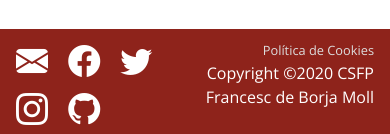
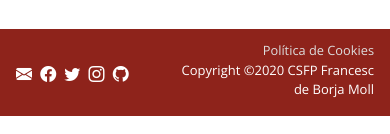
Before and after one commit to RiaRabanales/Balearic-Final, a plain HTML site: page src/index.html in a window 390 px wide. Shown: the part 6384-6518 px from the top of the page. Drawn offline with nearby package versions, Linux system fonts and the light colour scheme.

Commit message:
Arreglo footer para movil

```diff
--- a/src/footer.html
+++ b/src/footer.html
@@ -1,29 +1,29 @@
 <!-- Footer -->
-<div class="d-flex justify-content-between bg-primary py-1 px-3">
-  <div class="pt-1">
+<div class="d-flex justify-content-between align-items-center bg-primary">
+  <div class="col-5 pt-1 pl-3">
     <a href="mailto:contacto@balearicbuil.com">
-      <i class="bi bi-envelope-fill pr-3 text-white"></i>
+      <i class="bi bi-envelope-fill pr-1 pr-md-3 text-white"></i>
     </a>
     <a href="https://www.facebook.com/" target="_blank">
-      <i class="bi bi-facebook pr-3 text-white"></i>
+      <i class="bi bi-facebook pr-1 pr-md-3 text-white"></i>
     </a>
     <a href="https://twitter.com/home" target="_blank">
-      <i class="bi bi-twitter pr-3 text-white"></i>
+      <i class="bi bi-twitter pr-1 pr-md-3 text-white"></i>
     </a>
     <a href="https://www.instagram.com/" target="_blank">
-      <i class="bi bi-instagram pr-3 text-white"></i>
+      <i class="bi bi-instagram pr-1 pr-md-3 text-white"></i>
     </a>
     <a href="https://github.com/RiaRabanales/Balearic-Final" target="_blank">
-      <i class="bi bi-github pr-3 text-white"></i>
+      <i class="bi bi-github pr-md-3 text-white"></i>
     </a>
   </div>
-  <div class="pt-1 text-right">
+  <div class="col-7 px-3 pt-2 text-right">
     <a href="#" class="text-light small">Política de Cookies</a>
-    <p class="text-white">Copyright ©2020 CSFP Francesc de Borja Moll</p>
+    <p class="text-white" id="footerCopyright">Copyright ©2020 CSFP Francesc de Borja Moll</p>
   </div>
 </div>
 
 <!-- Botón top -->
-<button class="btn btn-outline-primary" id="botonTop" title="VOLVER ARRIBA">
-  VOLVER &#x25B2; <i class="fas fa-arrow-up"></i>
+<button class="btn btn-outline-primary" id="botonTop" title="VOLVER ARRIBA" role="button">
+  VOLVER &#x25B2;
 </button>
--- a/src/scss/styles.scss
+++ b/src/scss/styles.scss
@@ -52,7 +52,18 @@ main {
 
 footer {
   .bi {
-    font-size: 2rem;
+    @media screen and (max-width: 799px) {
+      font-size: 1rem;
+    }
+    @media screen and (min-width: 800px) {
+      font-size: 2rem;
+    }
+  }
+
+  #footerCopyright {
+    @media screen and (max-width: 799px) {
+      font-size: small;
+    }
   }
 }
 
```
Also changed, not shown: src/css/custom.css, 1 other file.
